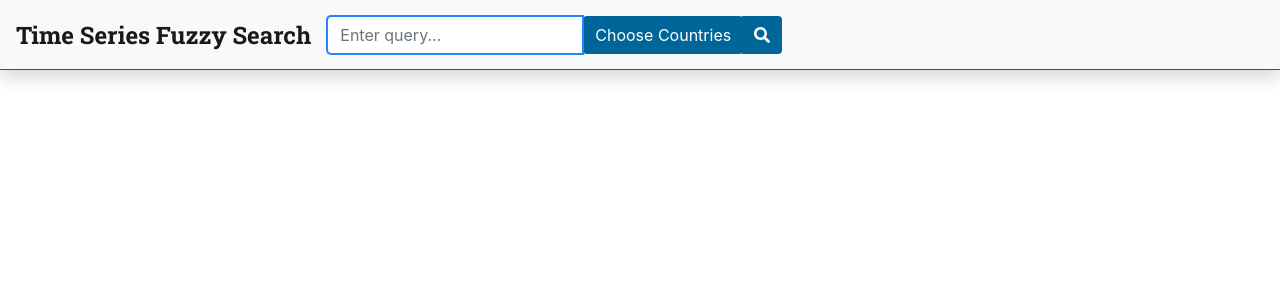
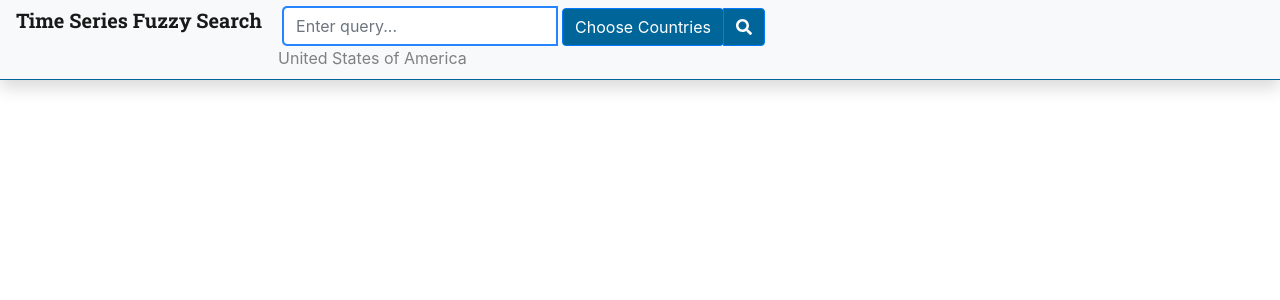
Before and after one commit to usc-isi-i2/wikidata-fuzzy-search, a React (Create React App) app in the folder frontend/: page / in a window 1280 px wide. Shown: the top 300 px of the page. Built offline with nearby package versions, Linux system fonts and the light colour scheme.

Commit message:
add css files add countries names under the query input fix some bugs

```diff
--- /dev/null
+++ b/frontend/src/component/NavBar/Navbar.css
@@ -0,0 +1,13 @@
+.shadow{
+    height: 80px;
+    border-bottom: 1px solid #006699;
+    z-index: 1000;
+}
+
+.responsive-hide{
+    font-size: x-large;
+    font-weight: bold;
+    font-family: Roboto Slab, serif;
+    cursor: default;
+    margin-top: -40px;
+}
--- a/frontend/src/component/NavBar/index.tsx
+++ b/frontend/src/component/NavBar/index.tsx
@@ -3,6 +3,7 @@ import Navbar from '../../../node_modules/react-bootstrap/Navbar';
 import SearchBox from '../SearchBox/index';
 import {Region} from '../../data/types';
 
+import './Navbar.css'
 interface NavBarProps {
     onSearch(keywords: string, region: Region[]);
 }
@@ -13,16 +14,16 @@ export default class NavBar extends React.Component<NavBarProps>{
 
     render() {
         return (
-            <div>
+            <div className="NabBar">
 
                 {/* navbar */}
-                <Navbar bg="light" style={{ height: '70px', borderBottom: '1px solid #006699', zIndex: 1000 }} className="shadow">
+                <Navbar bg="light" className="shadow">
 
                     {/* logo */}
                     {/* <Navbar.Brand title="" href="" target="_blank" rel="noopener noreferrer">
             <img src="favicon.ico" width="40" height="40" className="d-inline-block" alt="" />
           </Navbar.Brand> */}
-                    <Navbar.Brand className="responsive-hide" style={{ fontSize: 'x-large', fontWeight: 'bold', fontFamily: '"Roboto Slab", serif', cursor: 'default' }}>
+                    <Navbar.Brand className="responsive-hide">
                         {'Time Series Fuzzy Search'}
                     </Navbar.Brand>
 
--- /dev/null
+++ b/frontend/src/component/SearchBox/SearchBox.css
@@ -0,0 +1,20 @@
+.ButtonSearchBox {
+    padding-top: 0px !important;
+    padding-bottom: 0px !important;
+    margin-top: 6px !important;
+    height: 38px !important;
+    background: #006699 !important;
+    border:0;
+}
+
+.countries{
+    color:grey;
+}
+
+.responsive-search-bar{
+    min-width: 50px;
+    width: 20vw;
+    max-width: 300px;
+    border-right: none;
+    margin: 5px;
+}
--- a/frontend/src/component/SearchBox/index.tsx
+++ b/frontend/src/component/SearchBox/index.tsx
@@ -1,6 +1,5 @@
 import * as React from 'react';
 import Button from 'react-bootstrap/Button';
-import Form from 'react-bootstrap/Form';
 import FormControl from 'react-bootstrap/FormControl';
 import InputGroup from 'react-bootstrap/InputGroup';
 import { Region } from '../../data/types';
@@ -10,6 +9,7 @@ import SearchCountriesModal from '../SearchCountries/SearchCountries-modal';
 import { FontAwesomeIcon } from '@fortawesome/react-fontawesome';
 import { faSearch } from '@fortawesome/free-solid-svg-icons'
 
+import './SearchBox.css';
 interface SearchBoxProps {
     onSearchSubmit(keywords: string, region: Region[])
 }
@@ -96,42 +96,45 @@ export default class SearchBox extends React.Component<SearchBoxProps, SearchBox
         this.handleCloseModal();
     }
 
+    getSearchValue(){
+        return this.state.multiValue[0].label;
+    }
     render() {
-        const customStyles = {
-            option: (provided: any, state: any) => ({
-                ...provided,
-            }),
-            control: (provided: any) => ({
-                ...provided,
-                borderRadius: '0px',
-            }),
-            singleValue: (provided: any, state: any) => {
-                const opacity = state.isDisabled ? 0.5 : 1;
-                const transition = 'opacity 300ms';
-                return { ...provided, opacity, transition };
-            }
-        }
+       let dots = false;
+       const text = this.state.multiValue.map(value =>{
+        return value.label
+       })
+       let stringText = text.join(", ");
+       while(stringText.length > 30){
+        stringText = stringText.substr(0, stringText.lastIndexOf(","));
+        dots = true;
+    }
+    if(dots){
+        stringText = stringText + "...";
+    }
         return (
             <div>
                 <InputGroup onKeyPress={this.handleClick}>
                     <FormControl
                         className="responsive-search-bar"
-                        style={{ minWidth: '50px', width: '20vw', maxWidth: '300px', borderRight: 'none' }}
                         placeholder="Enter query..."
                         onChange={(evt: any) => this.handleChange(evt)}
                         autoFocus
                         required
                     />
-                    <Button onClick={this.handleCountriesModal} variant="primary" title="Choose Countries" style={{ background: '#006699', border: '0' }}>
+                    <Button onClick={this.handleCountriesModal} variant="primary" title="Choose Countries" className="ButtonSearchBox">
                         Choose Countries
                         </Button>
                     <SearchCountriesModal show={this.state.showModal} onClose={this.handleCloseModal} onSave={this.handleSave}/>
                     <InputGroup.Append>
-                        <Button onClick={this.handleSubmit} variant="primary" title="Search" style={{ background: '#006699', border: '0' }}>
+                        <Button onClick={this.handleSubmit} variant="primary" title="Search" className="ButtonSearchBox" >
                             <FontAwesomeIcon icon={faSearch} />
                         </Button>
                     </InputGroup.Append>
                 </InputGroup>
+                <label className = "countries">
+                    {stringText}
+                    </label>
             </div>
         );
     }
--- a/frontend/src/component/SearchCountries/SearchCountries-modal.tsx
+++ b/frontend/src/component/SearchCountries/SearchCountries-modal.tsx
@@ -52,7 +52,7 @@ export default class SearchCountriesModal extends React.Component<SearchCountrie
           });
         this.props.onSave(this.state.multiValue);
     }
-    handleChangeChk = (e) => {
+    handleChangeCheck = (e) => {
         // let updateMultiVal = this.state.multiValue.map(x => x.label == e.target.id ? {
         //     ...x, check:!x.check
         // }:x);
@@ -71,7 +71,7 @@ export default class SearchCountriesModal extends React.Component<SearchCountrie
         let checkboxData = this.state.multiValue.map((object, index) => {
             return(
             <div className ="col-4" key={`${object.label}_{objectLabel}`} style={{display:'inline-flex'}}>
-            <input className ='checkbox' type="checkbox" defaultChecked={object.check} onChange={this.handleChangeChk} id={object.label}/>
+            <input className ='checkbox' type="checkbox" defaultChecked={object.check} onChange={this.handleChangeCheck} id={object.label}/>
             <label>{object.label}</label>
         </div>
             );
@@ -87,7 +87,6 @@ export default class SearchCountriesModal extends React.Component<SearchCountrie
                 <div className="responsive-search-bar">
                         <Select
                             options={countryOptions}
-                            defaultValue={{ 'label': 'United States of America', 'value': 'Q30' }}
                             onChange={(selectedOption) => this.handleSwitchCountry(selectedOption)}
                         />
                     </div>
```
